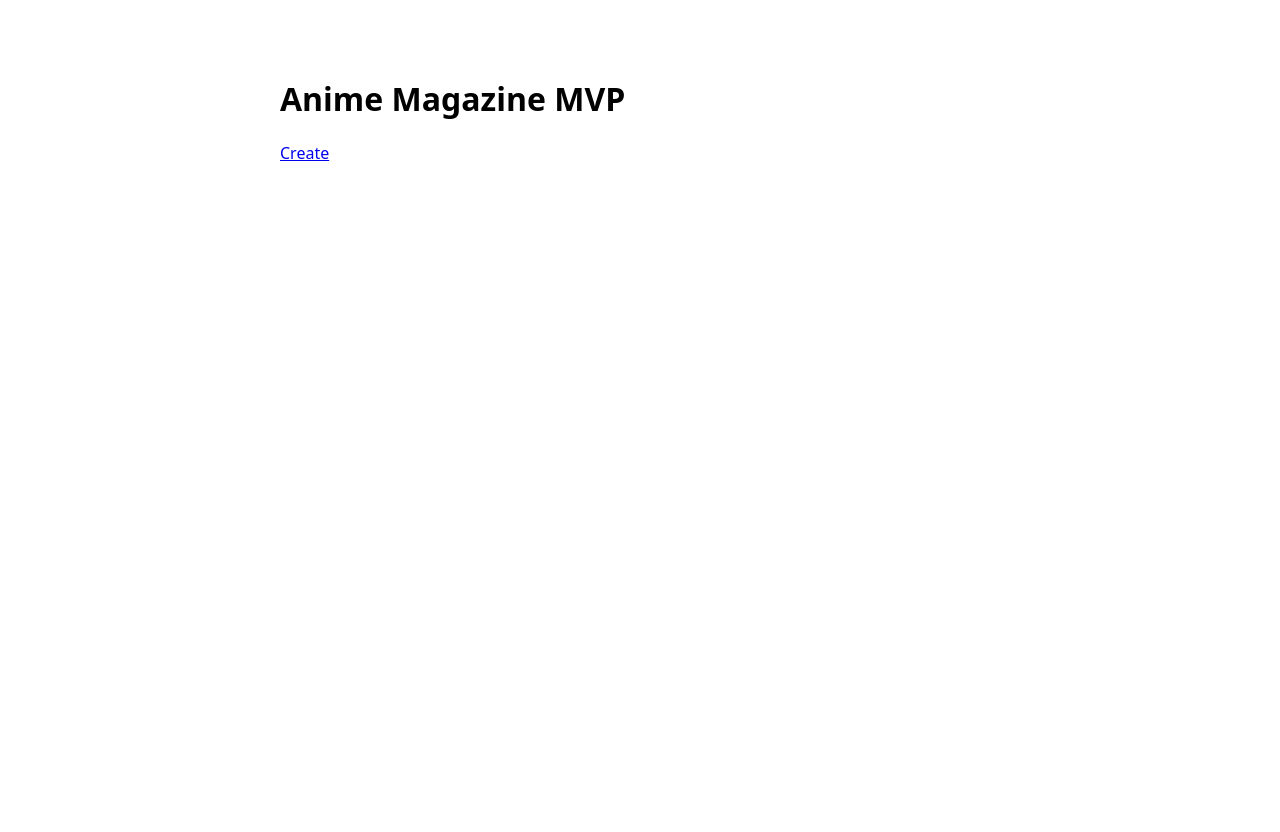
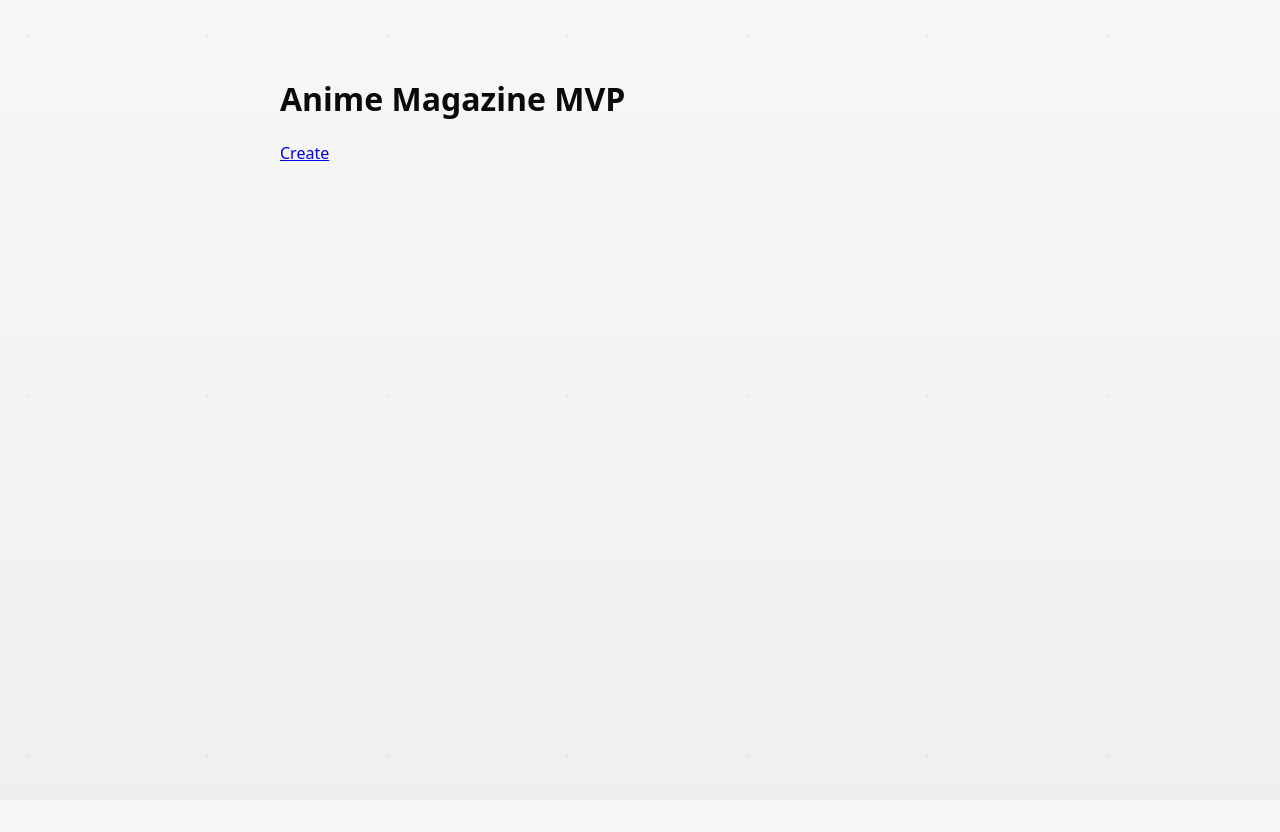
Before and after one commit to luciacristinafarkas-svg/anime-mag, a Next.js app: page / in a window 1280 px wide. Shown: the top 832 px of the page. Before the commit the page ends 800 px from the top, so only its background shows below. Built offline with nearby package versions, Linux system fonts and the light colour scheme.

Commit message:
Update layout.tsx

```diff
--- a/src/app/layout.tsx
+++ b/src/app/layout.tsx
@@ -1,18 +1,14 @@
+import "./globals.css";
+
 export const metadata = {
   title: "Anime Magazine",
   description: "AI-generated anime stories",
 };
 
-export default function RootLayout({
-  children,
-}: {
-  children: React.ReactNode;
-}) {
+export default function RootLayout({ children }: { children: React.ReactNode }) {
   return (
     <html lang="en">
-      <body style={{ margin: 0, fontFamily: "system-ui, sans-serif" }}>
-        {children}
-      </body>
+      <body>{children}</body>
     </html>
   );
 }
```
